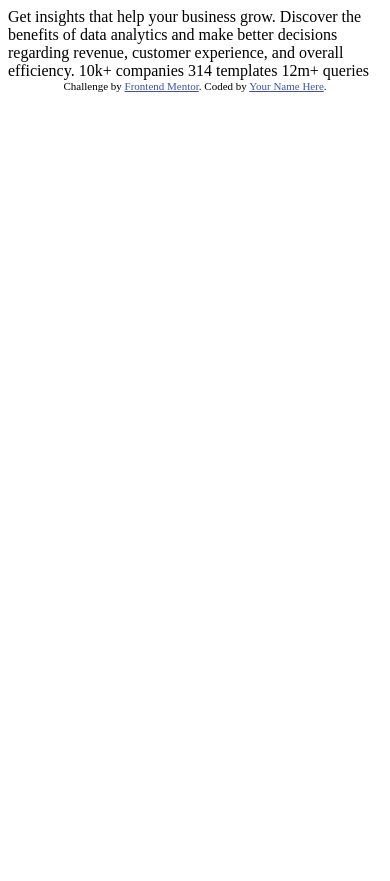
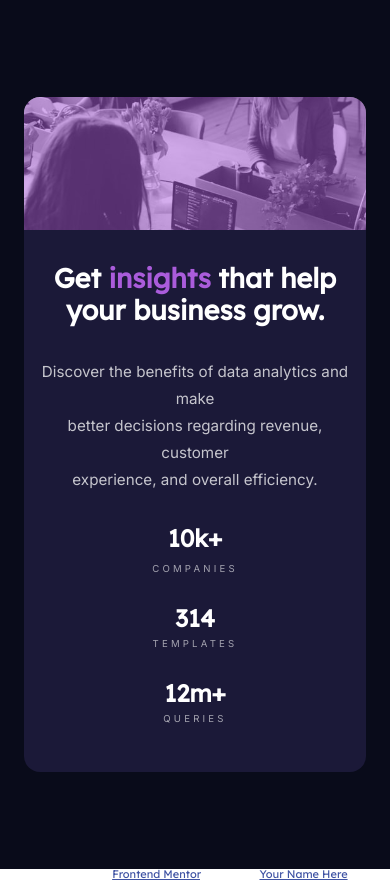
Before and after one commit to Boris2517/stats-preview-card-component, a plain HTML site: page index.html in a window 390 px wide. Before the commit the page ends 844 px from the top, so only its background shows below. Drawn offline with Linux system fonts and the light colour scheme.

Commit message:
final commit

```diff
--- a/index.html
+++ b/index.html
@@ -4,8 +4,13 @@
   <meta charset="UTF-8">
   <meta name="viewport" content="width=device-width, initial-scale=1.0"> <!-- displays site properly based on user's device -->
 
+  <!--Fonts-->
+  <link rel="preconnect" href="https://fonts.googleapis.com">
+<link rel="preconnect" href="https://fonts.gstatic.com" crossorigin>
+<link href="https://fonts.googleapis.com/css2?family=Inter:wght@400;700&family=Lexend+Deca&display=swap" rel="stylesheet">
+
   <link rel="icon" type="image/png" sizes="32x32" href="./images/favicon-32x32.png">
-
+  <link rel="stylesheet" href="style.css">
   <title>Frontend Mentor | Stats preview card component</title>
 
   <!-- Feel free to remove these styles or customise in your own stylesheet 👍 -->
@@ -15,16 +20,42 @@
   </style>
 </head>
 <body>
+  <main class="container">
+    <div class="card__container">
+      <div class="card__left">
+        <div class="card__content">
+          <div class="card__title">
+            <h1>Get <span>insights</span> that help your business grow.</h1>
+          </div>
+          <div class="card__desc">
+            <p>Discover the benefits of data analytics and make <br>better decisions regarding revenue, customer <br>
+            experience, and overall efficiency.</p>
+          </div>
 
-  Get insights that help your business grow.
 
-  Discover the benefits of data analytics and make better decisions regarding revenue, customer
-  experience, and overall efficiency.
+        <div class="card__stats stats">
+          <div class="stats__item item">
+            <div class="item__number">10k+</div>
+            <div class="item__name">companies</div>
+          </div>
+          <div>
+            <div class="item__number">314</div>
+            <div class="item__name">templates</div>
+          </div>
+          <div>
+            <div class="item__number">12m+</div>
+            <div class="item__name">queries</div>
+          </div>
+        </div>
+      </div>
+      </div>
+      <div class="card__right">
 
-  10k+ companies
-  314 templates
-  12m+ queries
-
+        <!-- <img class="img-desktop" src="/images/image-header-desktop.jpg" alt="hero-img">
+        <img class="img-mobile" src="/images/image-header-desktop.jpg" alt="hero-img"> -->
+      </div>
+    </div>
+  </main>
   <div class="attribution">
     Challenge by <a href="https://www.frontendmentor.io?ref=challenge" target="_blank">Frontend Mentor</a>.
     Coded by <a href="#">Your Name Here</a>.
--- /dev/null
+++ b/style.css
@@ -0,0 +1,314 @@
+html, body, div, span, applet, object, iframe,
+h1, h2, h3, h4, h5, h6, p, blockquote, pre,
+a, abbr, acronym, address, big, cite, code,
+del, dfn, em, img, ins, kbd, q, s, samp,
+small, strike, strong, sub, sup, tt, var,
+b, u, i, center,
+dl, dt, dd, ol, ul, li,
+fieldset, form, label, legend,
+table, caption, tbody, tfoot, thead, tr, th, td,
+article, aside, canvas, details, embed,
+figure, figcaption, footer, header, hgroup,
+menu, nav, output, ruby, section, summary,
+time, mark, audio, video {
+	margin: 0;
+	padding: 0;
+	border: 0;
+	font-size: 100%;
+	font: inherit;
+	vertical-align: baseline;
+}
+/* HTML5 display-role reset for older browsers */
+article, aside, details, figcaption, figure,
+footer, header, hgroup, menu, nav, section {
+	display: block;
+}
+body {
+	line-height: 1;
+}
+ol, ul {
+	list-style: none;
+}
+blockquote, q {
+	quotes: none;
+}
+blockquote:before, blockquote:after,
+q:before, q:after {
+	content: '';
+	content: none;
+}
+table {
+	border-collapse: collapse;
+	border-spacing: 0;
+}
+
+
+*{
+    margin: 0;
+    padding: 0;
+    box-sizing: border-box;
+}
+
+
+body{
+    font-family: 'Lexend Deca', sans-serif;
+    color:hsl(0, 0%, 100%);
+    font-size: 15px;
+}
+
+.container {
+    display: flex;
+    height: 100vh;
+    justify-content: center;
+    align-items: center;
+    background-color:  hsl(233, 47%, 7%);
+    padding: 10rem;
+}
+
+.card__container {
+    display: flex;
+    justify-content: center;
+    align-items: center;
+    width: 1440px;
+    height: 600px;
+    border-radius: 1rem;
+    overflow: hidden;
+}
+
+.card__left{
+    display: flex;
+    height: 100%;
+    width: 50%;
+    flex-direction: column;
+    background-color: hsl(244, 38%, 16%);
+    padding: 5% 9% 5% 5%;
+}
+
+.card__title{
+    font-size: 3.3em;
+    font-weight: bold;
+    color:hsl(0, 0%, 100%);
+    margin-bottom: 7%;
+}
+.card__title span{
+    color: hsl(277, 64%, 61%);
+}
+
+.card__desc{
+    font-size: 1.125em;
+    font-family: 'Inter';
+    letter-spacing: 1px;
+    line-height: 1.7rem;
+    color: hsla(0, 0%, 100%, 0.75);
+    font-weight: 400;
+    margin-bottom: 10rem;
+}
+
+
+.card__stats {
+    display: flex;
+    align-content: center;
+    justify-content: space-between;
+    color: hsla(0, 0%, 100%, 0.6);
+
+}
+
+
+.stats__item {
+    display: flex;
+    flex-direction: column;
+    justify-content: space-evenly;
+}
+
+.item__number{
+    color:hsl(0, 0%, 100%);
+    font-size:1.7rem;
+    font-weight: 700;
+    margin-bottom: 0.8rem;
+}
+
+.item__name{
+    font-family: 'Inter', sans-serif;
+    font-size: 0.8rem;
+    letter-spacing: 0.1rem;
+    font-weight: 400;
+    text-transform: uppercase;
+}
+
+.card__right{
+    width: 50%;
+    height: inherit;
+    background-image: url('/images/image-header-desktop.jpg');
+    background-position: center;
+    background-repeat: no-repeat;
+    background-size: cover;
+    position: relative;
+}
+
+.card__right::after{
+    content: ' ';
+    position: absolute;
+    width: 100%;
+    height: 100%;
+    top:0;
+    left: 0;
+    background-color: hsla(277, 64%, 61%,50%);
+}
+
+@media only screen and (max-width:1440px) {
+
+    .container {
+        display: flex;
+        height: 100vh;
+        justify-content: center;
+        align-items: center;
+        background-color:  hsl(233, 47%, 7%);
+        padding: 5rem;
+    }
+
+    .card__title{
+        font-size: 2.7rem;
+        font-weight: bold;
+        color:hsl(0, 0%, 100%);
+        margin-top:2rem;
+        margin-bottom: 7%;
+    }
+    .card__desc{
+        font-size: 1rem;
+        font-family: 'Inter';
+        letter-spacing: 1px;
+        line-height: 1.rem;
+        color: hsla(0, 0%, 100%, 0.75);
+        font-weight: 400;
+        margin-bottom: 10rem;
+    }
+}
+
+@media only screen and (max-width:1280px) {
+
+    .container {
+        padding: 1rem;
+    }
+
+
+}
+
+
+@media only screen and (max-width:1000px) {
+
+    .container {
+       padding: 0rem;
+    }
+    .card__title{
+        font-size: 2.1rem;
+    }
+    .card__desc{
+        letter-spacing: normal;
+    }
+
+}
+
+@media only screen and (max-width:750px) {
+
+    .container {
+        padding: 0rem;
+     }
+     .card__title{
+
+         font-size: 2rem;
+         margin-top: 3.5rem;
+         margin-bottom: 2rem;
+     }
+     .card__desc{
+         letter-spacing: normal;
+         margin-bottom: 5rem;
+     }
+     .item__number{
+         font-size: 1.5rem;
+         margin-bottom: 0.3rem;
+     }
+     .item__name{
+         font-size: 0.6rem;
+         letter-spacing: 0;
+     }
+
+}
+
+
+@media only screen and (max-width:600px) {
+
+    .container {
+        height: auto;
+     }
+
+
+    .card__container {
+        flex-direction: column-reverse;
+        margin:6.05rem 1.5rem;
+        height: 80vh;
+    }
+
+    .card__right{
+        width: 100%;
+        height: 45.5%;
+
+    }
+
+
+
+    .card__left{
+        padding: 1rem;
+        width: 100%;
+        text-align: center;
+    }
+
+
+    .card__title{
+        font-size: 1.7rem;
+        line-height: 2rem;
+        margin-top: 1rem;
+    }
+
+    .card__desc{
+        margin: 0;
+        font-size: 0.95rem;
+    }
+
+    .card__stats {
+        display: flex;
+        flex-direction: column;
+        align-content: center;
+        gap: 2rem;
+        justify-content:space-evenly;
+        color: hsla(0, 0%, 100%, 0.6);
+        margin:2rem 0;
+
+    }
+
+    .item__name{
+        letter-spacing: 0.2rem;
+        margin-top:0.6rem;
+    }
+}
+
+
+/*
+
+50%;
+    height: inherit;
+    background-image: url('/images/image-header-desktop.jpg');
+    background-position: center;
+    background-repeat: no-repeat;
+    background-size: cover;
+    position: relative;
+} */
+/*
+
+.card__left{
+    display: flex;
+    height: 100%;
+    width: 50%;
+    flex-direction: column;
+    background-color: hsl(244, 38%, 16%);
+    padding: 5% 9% 5% 5%;
+} */
```
